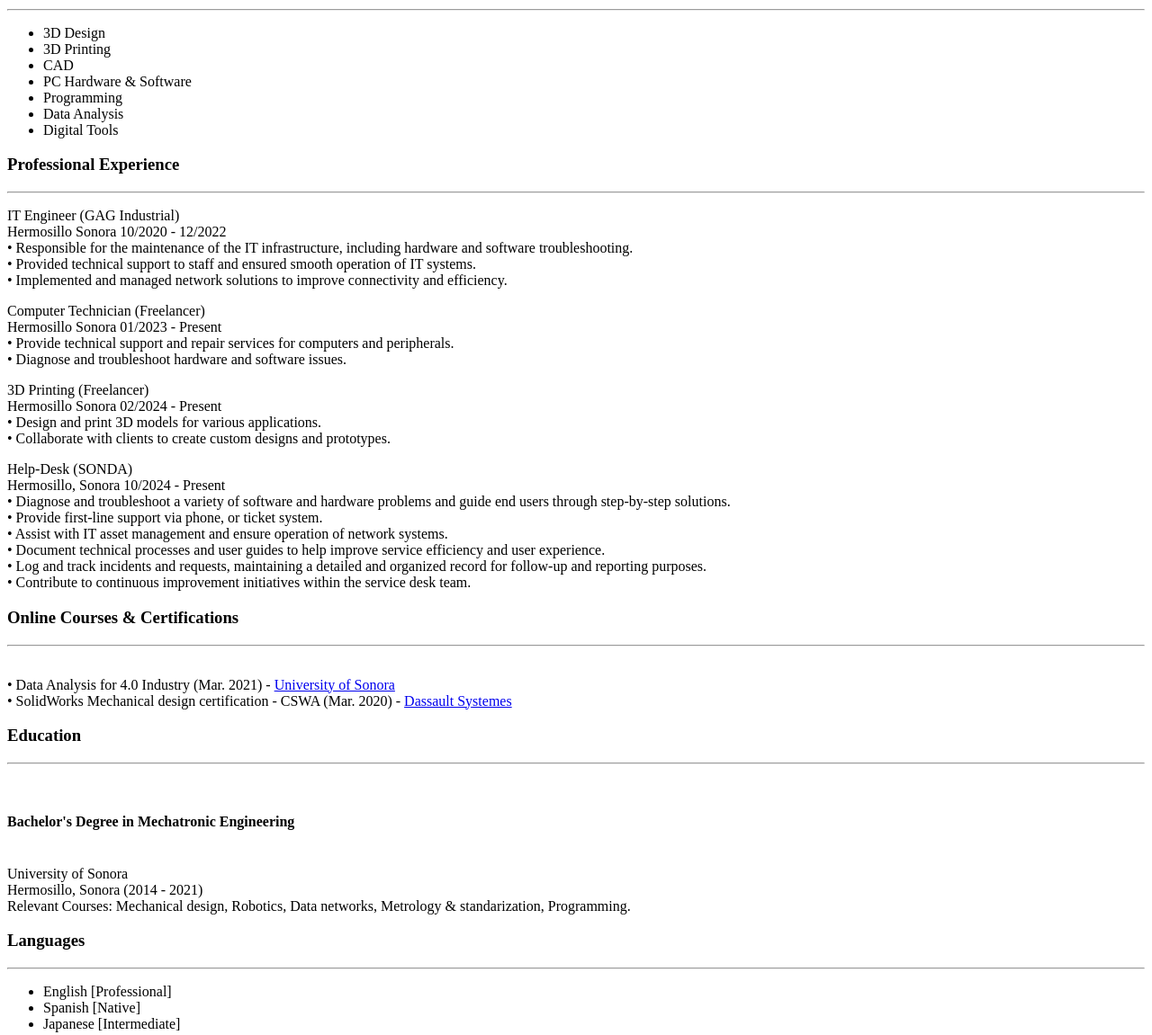
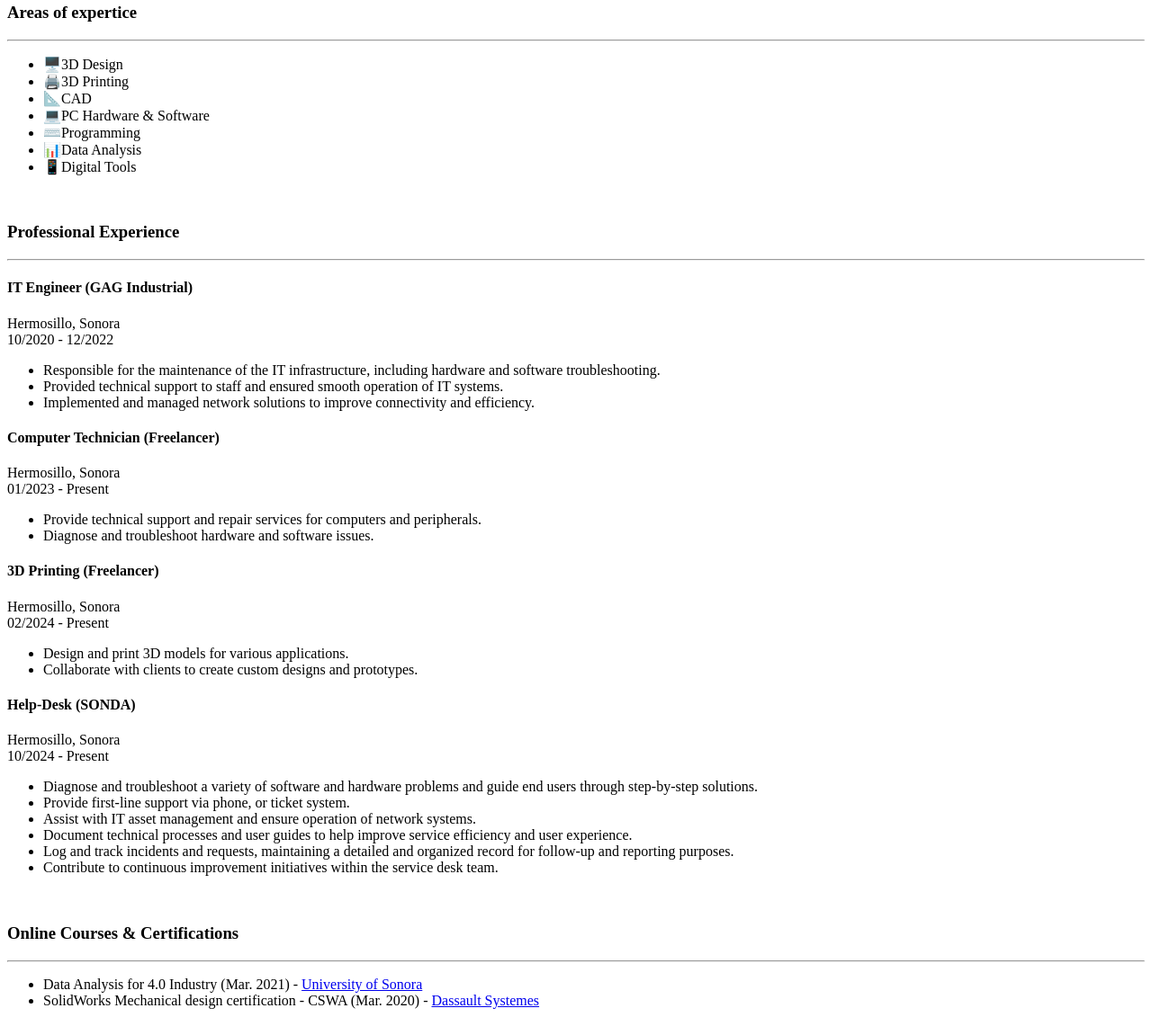
Before and after one commit to PabloTCA/Pablo-Portfolio, a plain HTML site: page index.html in a window 1280 px wide. Shown: the part 462-1613 px from the top of the page at 90% size. Drawn offline with Linux system fonts and the light colour scheme.

Commit message:
Updates to the Website
Add new icons to the site

```diff
--- a/index.html
+++ b/index.html
@@ -15,72 +15,92 @@
     <br />
     <h3>Profile</h3>
     <hr/>
-    <p>Mechatronic engineer with wide experience in computers,
+    <p>
+        Mechatronic engineer with wide experience in computers,
         hardware and software. Skilled in edge technology,
         fast learner, and great problem-solving skills.
     </p>
+    <br />
     <h3>Areas of expertice</h3>
     <hr/>
     <ul>
-        <li>3D Design</li>
-        <li>3D Printing</li>
-        <li>CAD</li>
-        <li>PC Hardware & Software</li>
-        <li>Programming</li>
-        <li>Data Analysis</li>
-        <li>Digital Tools</li>
+        <li>🖥️3D Design</li>
+        <li>🖨️3D Printing</li>
+        <li>📐CAD</li>
+        <li>💻PC Hardware & Software</li>
+        <li>⌨️Programming</li>
+        <li>📊Data Analysis</li>
+        <li>📱Digital Tools</li>
     </ul>
+    <br />
     <h3>Professional Experience</h3>
     <hr/>
     <p>
-        IT Engineer (GAG Industrial)
-        <br />  Hermosillo Sonora 10/2020 - 12/2022
-        <br>•   Responsible for the maintenance of the IT infrastructure, including hardware and software troubleshooting.
-        <br>•   Provided technical support to staff and ensured smooth operation of IT systems.
-        <br>•   Implemented and managed network solutions to improve connectivity and efficiency.
+        <h4>IT Engineer (GAG Industrial)</h4>
+        Hermosillo, Sonora
+        <br />
+        10/2020 - 12/2022
+        <ul>
+            <li>Responsible for the maintenance of the IT infrastructure, including hardware and software troubleshooting.</li>
+            <li>Provided technical support to staff and ensured smooth operation of IT systems.</li>
+            <li>Implemented and managed network solutions to improve connectivity and efficiency.</li>
+        </ul>
     </p>
     <p>
-        Computer Technician (Freelancer)
-        <br />  Hermosillo Sonora 01/2023 - Present
-        <br />•   Provide technical support and repair services for computers and peripherals.
-        <br />•   Diagnose and troubleshoot hardware and software issues.
+        <h4>Computer Technician (Freelancer)</h4>
+        Hermosillo, Sonora <br />
+        01/2023 - Present
+        <ul>
+          <li>Provide technical support and repair services for computers and peripherals.</li>
+          <li>Diagnose and troubleshoot hardware and software issues.</li>
+        </ul>
     </p>
     <p>
-        3D Printing (Freelancer)
-        <br />  Hermosillo Sonora 02/2024 - Present
-        <br />•   Design and print 3D models for various applications.
-        <br />•   Collaborate with clients to create custom designs and prototypes.
+        <h4>3D Printing (Freelancer)</h4>
+        Hermosillo, Sonora <br />
+        02/2024 - Present
+        <ul>
+            <li>Design and print 3D models for various applications.</li>
+            <li>Collaborate with clients to create custom designs and prototypes.</li>
+        </ul>
     </p>
     <p>
-        Help-Desk (SONDA)
-        <br />  Hermosillo, Sonora 10/2024 - Present
-        <br />•  Diagnose and troubleshoot a variety of software and hardware problems and guide end users through step-by-step solutions.
-        <br />•  Provide first-line support via phone, or ticket system.
-        <br />•  Assist with IT asset management and ensure operation of network systems.
-        <br />•  Document technical processes and user guides to help improve service efficiency and user experience.
-        <br />•  Log and track incidents and requests, maintaining a detailed and organized record for follow-up and reporting purposes.
-        <br />•  Contribute to continuous improvement initiatives within the service desk team.
+       <h4>Help-Desk (SONDA)</h4>
+       Hermosillo, Sonora <br />
+       10/2024 - Present
+       <ul>
+        <li>Diagnose and troubleshoot a variety of software and hardware problems and guide end users through step-by-step solutions.</li>
+        <li>Provide first-line support via phone, or ticket system.</li>
+        <li>Assist with IT asset management and ensure operation of network systems.</li>
+        <li>Document technical processes and user guides to help improve service efficiency and user experience.</li>
+        <li>Log and track incidents and requests, maintaining a detailed and organized record for follow-up and reporting purposes.</li>
+        <li>Contribute to continuous improvement initiatives within the service desk team.</li>
+       </ul>
     </p>
+    <br />
     <h3>Online Courses & Certifications</h3>
     <hr />
     <p>
-        <br />•  Data Analysis for 4.0 Industry (Mar. 2021) - <a href="https://www.unison.mx/">University of Sonora</a>
-        <br />•  SolidWorks Mechanical design certification - CSWA (Mar. 2020) - <a href="https://drive.google.com/file/d/1m42_KNxtM3Yst791sDUhTmgp5a0fZ2b4/view?pli=1">Dassault Systemes</a>
+        <ul>
+            <li>Data Analysis for 4.0 Industry (Mar. 2021) - <a href="https://www.unison.mx/">University of Sonora</a></li>
+            <li>SolidWorks Mechanical design certification - CSWA (Mar. 2020) - <a href="https://drive.google.com/file/d/1m42_KNxtM3Yst791sDUhTmgp5a0fZ2b4/view?pli=1">Dassault Systemes</a></li>
+        </ul>
     </p>
+    <br />
     <h3>Education</h3>
     <hr />
     <p>
-        <br />  <h4>Bachelor's Degree in Mechatronic Engineering</h4>
-        <br />  University of Sonora
+        <h4>Bachelor's Degree in Mechatronic Engineering</h4>
+        University of Sonora
         <br />  Hermosillo, Sonora (2014 - 2021)
-        <br />  Relevant Courses: Mechanical design, Robotics, Data networks, Metrology & standarization, Programming.
+        <br />  Relevant Courses: 📏 Mechanical design, 🦾 Robotics, 🛜Data networks, 📐 Metrology & standarization, 💻 Programming.
     </p>
     <h3>Languages</h3>
     <hr />
     <ul>
-        <li>English [Professional]</li>
-        <li>Spanish [Native]</li>
-        <li>Japanese [Intermediate]</li>
+        <li>English [💠💠💠💠💠]</li>
+        <li>Spanish [💠💠💠💠💠💠]</li>
+        <li>Japanese [💠💠💠]</li>
     </ul>
     <footer>
         <p>
```
Also changed, not shown: contact.html (+1 -1 lines), Assets/linkedin-logo/LI-China-Logo.png (added), Assets/linkedin-logo/LI-Logo.png (added).
